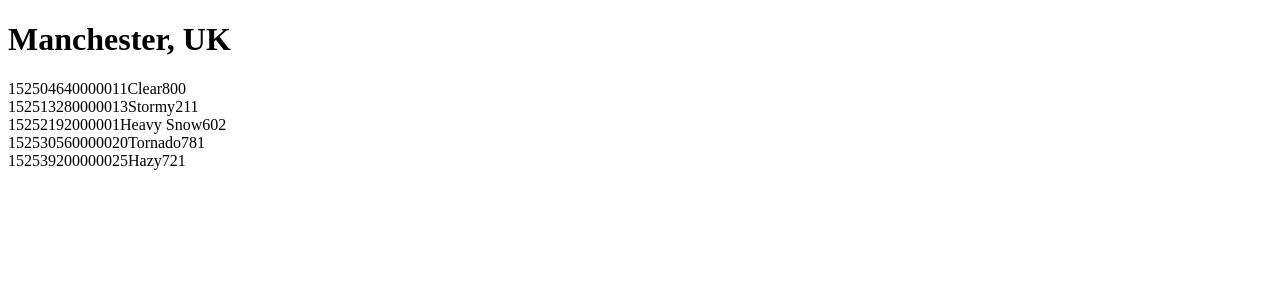
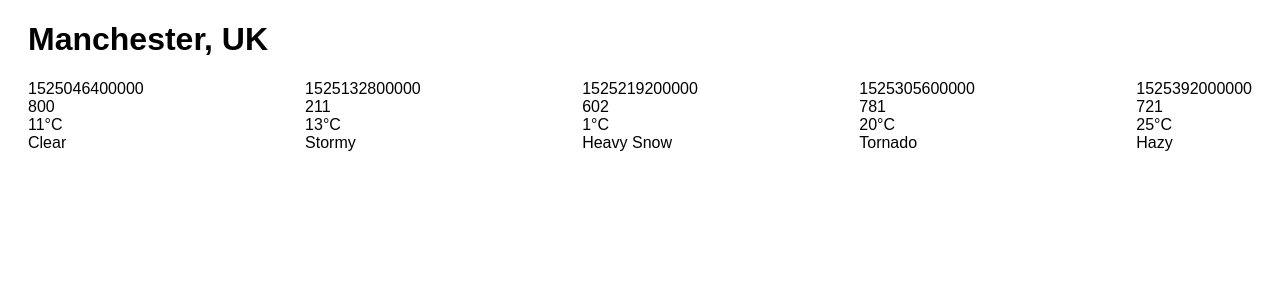
Before and after one commit to markrea/weather-app, a React (Create React App) app: page / in a window 1280 px wide. Shown: the top 300 px of the page. Built offline with nearby package versions, Linux system fonts and the light colour scheme.

Commit message:
created some basic css styling for app and forecast summaries

```diff
--- a/src/components/app.jsx
+++ b/src/components/app.jsx
@@ -2,7 +2,8 @@ import React from 'react';
 import PropTypes from "prop-types";
 import LocationDetails from './location-details';
 import ForecastSummaries from './forecast-summaries';
-import ForecastSummary from './forcast-summary';
+
+import '../styles/app.css';
 
 const App = (props) => (
     <div className="forecast">
--- a/src/components/forcast-summary.js
+++ b/src/components/forcast-summary.js
@@ -4,9 +4,13 @@ import PropTypes from "prop-types"
 const ForecastSummary = props => (
     <div>
         <span className="date">{`${props.date}`}</span>
-        <span className="temperature">{`${props.temperature}`}</span>
+        <br />
+        <span className="icon">{`${props.icon}`}</span>
+        <br />
+        <span className="temperature">{`${props.temperature}°C`}</span>
+        <br />
         <span className="description">{`${props.description}`}</span>
-        <span className="icon">{`${props.icon}`}</span>
+
     </div>
 );
 
--- a/src/components/forecast-summaries.js
+++ b/src/components/forecast-summaries.js
@@ -1,5 +1,7 @@
 import React from 'react';
 import ForecastSummary from './forcast-summary';
+
+import'../styles/forecast-summaries.css'
 
 const ForecastSummaries = props => (
     <div className="forecast-summaries">
--- /dev/null
+++ b/src/styles/app.css
@@ -0,0 +1,5 @@
+.forecast {
+    margin-left: 20px;
+    margin-right: 20px;
+    font-family: Arial, Helvetica, sans-serif;
+}
--- /dev/null
+++ b/src/styles/forecast-summaries.css
@@ -0,0 +1,4 @@
+.forecast-summaries {
+    display: flex;
+    justify-content: space-between;
+}
```
